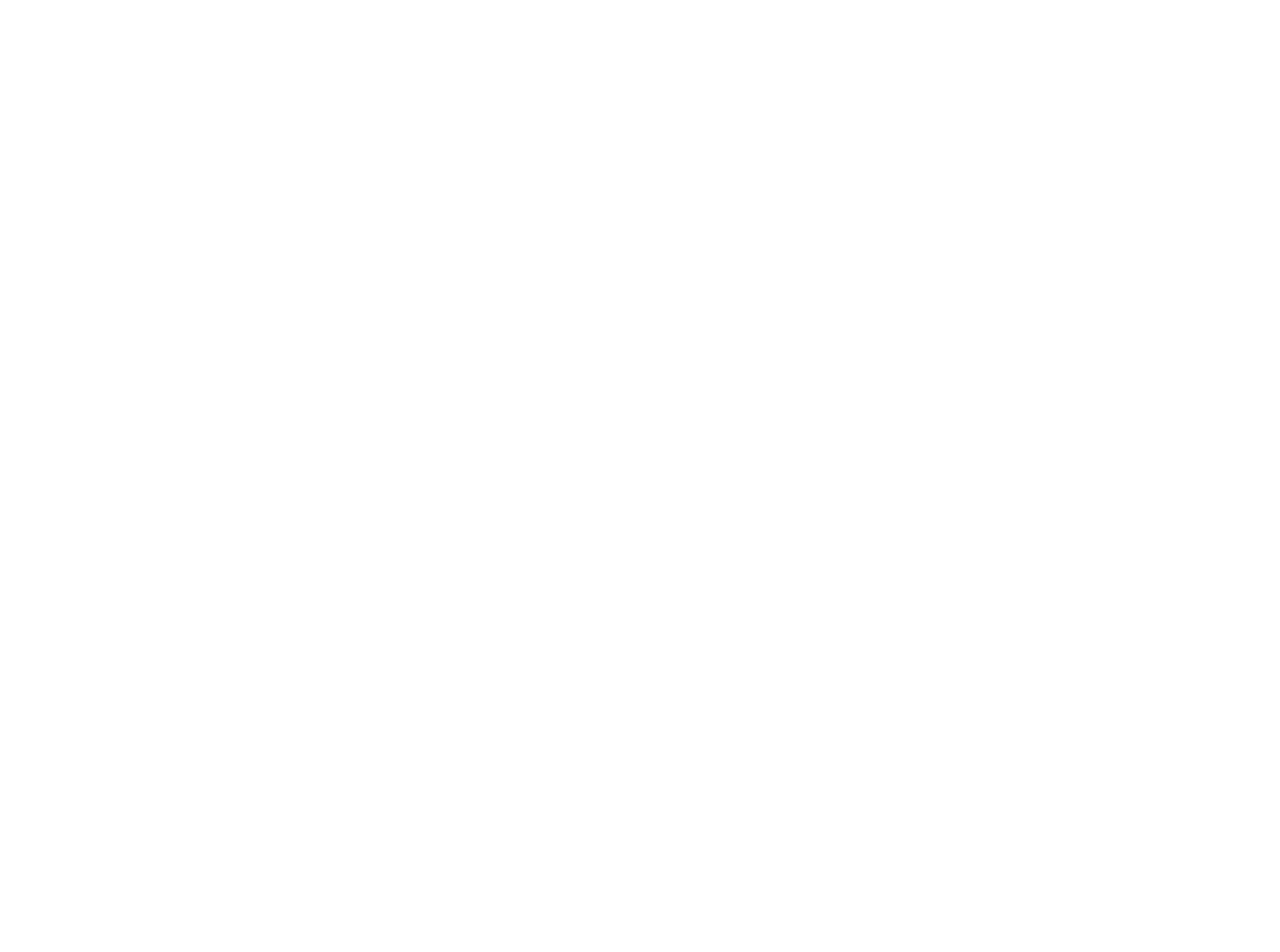
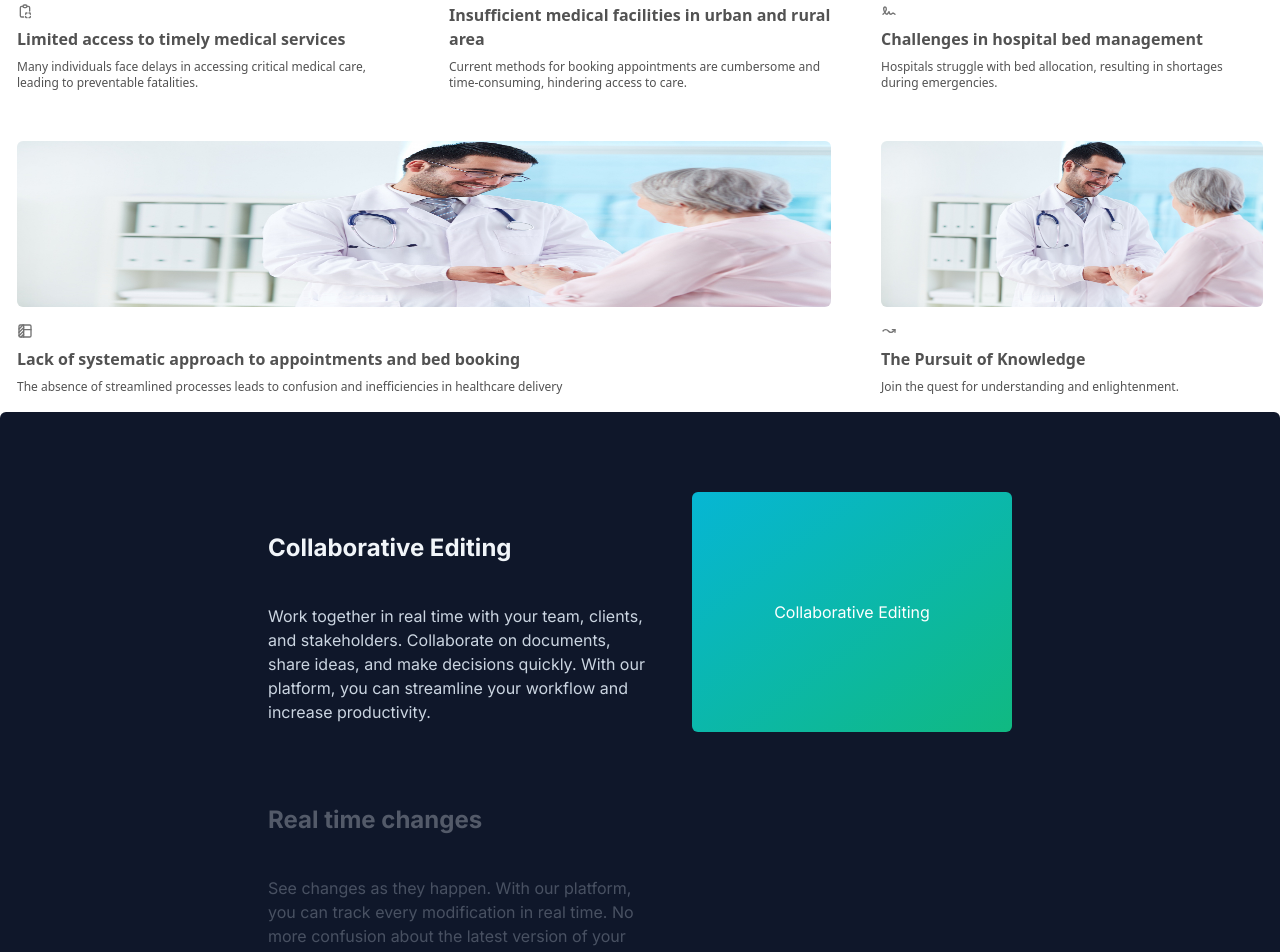
Before and after one commit to Taher2512/DokLink, a Next.js app: page / in a window 1280 px wide. Shown: the part 980-1932 px from the top of the page. Before the commit the page ends 800 px from the top, so only its background shows below. Built offline with nearby package versions, Linux system fonts and the light colour scheme.

Commit message:
Added Service and Problem Sections

```diff
--- a/package.json
+++ b/package.json
@@ -9,6 +9,7 @@
     "lint": "next lint"
   },
   "dependencies": {
+    "@tabler/icons-react": "^3.1.0",
     "clsx": "^2.1.0",
     "framer-motion": "^11.0.14",
     "next": "14.1.3",
--- a/src/app/components/sections/Hero.js
+++ b/src/app/components/sections/Hero.js
@@ -28,7 +28,7 @@
   ];
 
   return (
-    // <BackgroundGradientAnimation className="-z-10">
+    <BackgroundGradientAnimation className="-z-10">
     <div className="relative flex flex-row justify-end backdrop-blur-3xl z-20">
       <div className="absolute w-full h-screen flex flex-col justify-center px-10 border-2 border-black">
         <div>
@@ -64,7 +64,7 @@
         <Image src={"/hero-img-2.png"} width={700} height={700} />
       </div> */}
     </div>
-    // </BackgroundGradientAnimation>
+   </BackgroundGradientAnimation>
   );
 }
 
--- /dev/null
+++ b/src/app/components/sections/Problems.js
@@ -0,0 +1,77 @@
+"use client";
+
+import React from "react";
+import { cn } from "@/app/lib/utils/cn";
+import { BentoGrid, BentoGridItem } from "@/app/components/ui/BentoGrid";
+import {
+  IconArrowWaveRightUp,
+  IconBoxAlignRightFilled,
+  IconBoxAlignTopLeft,
+  IconClipboardCopy,
+  IconFileBroken,
+  IconSignature,
+  IconTableColumn,
+} from "@tabler/icons-react";
+import Image from "next/image";
+
+function Problems() {
+  const GridImg = ({ url }) => (
+    <div className="flex flex-1 w-full h-full min-h-[6rem] rounded-xl bg-gradient-to-br from-neutral-200 dark:from-neutral-900 dark:to-neutral-800 to-neutral-100">
+      <img className="w-full h-full rounded-md" src={url} />
+    </div>
+  );
+  const items = [
+    {
+      title: "Limited access to timely medical services",
+      description:
+        "Many individuals face delays in accessing critical medical care, leading to preventable fatalities.",
+      header: <GridImg />,
+      icon: <IconClipboardCopy className="h-4 w-4 text-neutral-500" />,
+    },
+    {
+      title: "Insufficient medical facilities in urban and rural area",
+      description:
+        "Current methods for booking appointments are cumbersome and time-consuming, hindering access to care.",
+      header: <GridImg />,
+      icon: <IconFileBroken className="h-4 w-4 text-neutral-500" />,
+    },
+    {
+      title: "Challenges in hospital bed management",
+      description:
+        "Hospitals struggle with bed allocation, resulting in shortages during emergencies.",
+      header: <GridImg url={"/hero-img.jpg"} />,
+
+      icon: <IconSignature className="h-4 w-4 text-neutral-500" />,
+    },
+    {
+      title: "Lack of systematic approach to appointments and bed booking",
+      description:
+        "The absence of streamlined processes leads to confusion and inefficiencies in healthcare delivery",
+      header: <GridImg url={"/hero-img.jpg"} />,
+      icon: <IconTableColumn className="h-4 w-4 text-neutral-500" />,
+    },
+    {
+      title: "The Pursuit of Knowledge",
+      description: "Join the quest for understanding and enlightenment.",
+      header: <GridImg url={"/hero-img.jpg"} />,
+      icon: <IconArrowWaveRightUp className="h-4 w-4 text-neutral-500" />,
+    },
+  ];
+
+  return (
+    <BentoGrid className="max-w-7xl mx-auto">
+      {items.map((item, i) => (
+        <BentoGridItem
+          key={i}
+          title={item.title}
+          description={item.description}
+          header={item.header}
+          icon={item.icon}
+          className={i === 3 || i === 6 ? "md:col-span-2" : ""}
+        />
+      ))}
+    </BentoGrid>
+  );
+}
+
+export default Problems;
--- /dev/null
+++ b/src/app/components/sections/Services.js
@@ -0,0 +1,63 @@
+"use client";
+import React from "react";
+import { StickyScroll } from "../ui/sticky-scroll-reveal";
+import Image from "next/image";
+
+function Services() {
+  const content = [
+    {
+      title: "Collaborative Editing",
+      description:
+        "Work together in real time with your team, clients, and stakeholders. Collaborate on documents, share ideas, and make decisions quickly. With our platform, you can streamline your workflow and increase productivity.",
+      content: (
+        <div className="h-full w-full bg-[linear-gradient(to_bottom_right,var(--cyan-500),var(--emerald-500))] flex items-center justify-center text-white">
+          Collaborative Editing
+        </div>
+      ),
+    },
+    {
+      title: "Real time changes",
+      description:
+        "See changes as they happen. With our platform, you can track every modification in real time. No more confusion about the latest version of your project. Say goodbye to the chaos of version control and embrace the simplicity of real-time updates.",
+      content: (
+        <div className="h-full w-full flex items-center justify-center text-white">
+          <Image
+            src="/linear.webp"
+            width={300}
+            height={300}
+            className="h-full w-full object-cover"
+            alt="linear board demo"
+          />
+        </div>
+      ),
+    },
+    {
+      title: "Version control",
+      description:
+        "Experience real-time updates and never stress about version control again. Our platform ensures that you're always working on the most recent version of your project, eliminating the need for constant manual updates. Stay in the loop, keep your team aligned, and maintain the flow of your work without any interruptions.",
+      content: (
+        <div className="h-full w-full bg-[linear-gradient(to_bottom_right,var(--orange-500),var(--yellow-500))] flex items-center justify-center text-white">
+          Version control
+        </div>
+      ),
+    },
+    {
+      title: "Running out of content",
+      description:
+        "Experience real-time updates and never stress about version control again. Our platform ensures that you're always working on the most recent version of your project, eliminating the need for constant manual updates. Stay in the loop, keep your team aligned, and maintain the flow of your work without any interruptions.",
+      content: (
+        <div className="h-full w-full bg-[linear-gradient(to_bottom_right,var(--cyan-500),var(--emerald-500))] flex items-center justify-center text-white">
+          Running out of content
+        </div>
+      ),
+    },
+  ];
+
+  return (
+    <div>
+      <StickyScroll content={content} />
+    </div>
+  );
+}
+
+export default Services;
--- /dev/null
+++ b/src/app/components/ui/BentoGrid.js
@@ -0,0 +1,41 @@
+import { cn } from "@/app/lib/utils/cn";
+export const BentoGrid = ({ className, children }) => {
+  return (
+    <div
+      className={cn(
+        "grid md:auto-rows-[18rem] grid-cols-1 md:grid-cols-3 gap-4 max-w-7xl mx-auto ",
+        className
+      )}
+    >
+      {children}
+    </div>
+  );
+};
+
+export const BentoGridItem = ({
+  className,
+  title,
+  description,
+  header,
+  icon,
+}) => {
+  return (
+    <div
+      className={cn(
+        "row-span-1 rounded-xl group/bento hover:shadow-xl transition duration-200 shadow-input dark:shadow-none p-4 dark:bg-black dark:border-white/[0.2] bg-white border border-transparent justify-between flex flex-col space-y-4",
+        className
+      )}
+    >
+      {header}
+      <div className="group-hover/bento:translate-x-2 transition duration-200">
+        {icon}
+        <div className="font-sans font-bold text-neutral-600 dark:text-neutral-200 mb-2 mt-2">
+          {title}
+        </div>
+        <div className="font-sans font-normal text-neutral-600 text-xs dark:text-neutral-300">
+          {description}
+        </div>
+      </div>
+    </div>
+  );
+};
--- /dev/null
+++ b/src/app/components/ui/sticky-scroll-reveal.js
@@ -0,0 +1,95 @@
+"use client";
+import React, { useRef } from "react";
+import { useMotionValueEvent, useScroll } from "framer-motion";
+import { motion } from "framer-motion";
+import { cn } from "@/app/lib/utils/cn";
+
+export const StickyScroll = ({ content, contentClassName }) => {
+  const [activeCard, setActiveCard] = React.useState(0);
+  const ref = useRef(null);
+  const { scrollYProgress } = useScroll({
+    // uncomment line 22 and comment line 23 if you DONT want the overflow container and want to have it change on the entire page scroll
+    // target: ref
+    container: ref,
+    offset: ["start start", "end start"],
+  });
+  const cardLength = content.length;
+
+  useMotionValueEvent(scrollYProgress, "change", (latest) => {
+    const cardsBreakpoints = content.map((_, index) => index / cardLength);
+    const closestBreakpointIndex = cardsBreakpoints.reduce(
+      (acc, breakpoint, index) => {
+        const distance = Math.abs(latest - breakpoint);
+        if (distance < Math.abs(latest - cardsBreakpoints[acc])) {
+          return index;
+        }
+        return acc;
+      },
+      0
+    );
+    setActiveCard(closestBreakpointIndex);
+  });
+
+  const backgroundColors = [
+    "var(--slate-900)",
+    "var(--black)",
+    "var(--neutral-900)",
+  ];
+  const linearGradients = [
+    "linear-gradient(to bottom right, var(--cyan-500), var(--emerald-500))",
+    "linear-gradient(to bottom right, var(--pink-500), var(--indigo-500))",
+    "linear-gradient(to bottom right, var(--orange-500), var(--yellow-500))",
+  ];
+  return (
+    <motion.div
+      animate={{
+        backgroundColor: backgroundColors[activeCard % backgroundColors.length],
+      }}
+      className={`h-screen overflow-y-auto flex justify-center relative space-x-10 rounded-md p-10 hide-scrollbar ${contentClassName}`}
+      ref={ref}
+    >
+      <div className="div relative flex items-start">
+        <div className="max-w-2xl">
+          {content.map((item, index) => (
+            <div key={item.title + index} className="my-20">
+              <motion.h2
+                initial={{
+                  opacity: 0,
+                }}
+                animate={{
+                  opacity: activeCard === index ? 1 : 0.3,
+                }}
+                className="text-2xl font-bold text-slate-100"
+              >
+                {item.title}
+              </motion.h2>
+              <motion.p
+                initial={{
+                  opacity: 0,
+                }}
+                animate={{
+                  opacity: activeCard === index ? 1 : 0.3,
+                }}
+                className="text-kg text-slate-300 max-w-sm mt-10"
+              >
+                {item.description}
+              </motion.p>
+            </div>
+          ))}
+          <div className="h-40" />
+        </div>
+      </div>
+      <motion.div
+        animate={{
+          background: linearGradients[activeCard % linearGradients.length],
+        }}
+        className={cn(
+          "hidden lg:block h-60 w-80 rounded-md bg-white sticky top-10 overflow-hidden",
+          contentClassName
+        )}
+      >
+        {content[activeCard].content ?? null}
+      </motion.div>
+    </motion.div>
+  );
+};
--- a/src/app/globals.css
+++ b/src/app/globals.css
@@ -1,6 +1,10 @@
 @tailwind base;
 @tailwind components;
 @tailwind utilities;
+
+body {
+  overflow-x: hidden;
+}
 
 #shape {
   width: 35rem;
@@ -14,6 +18,13 @@
   transform: rotate(0deg);
   will-change: border-radius, transform;
   animation: blob 10s linear infinite;
+}
+
+.hide-scrollbar {
+  &::-webkit-scrollbar {
+    display: none;
+  }
+  scrollbar-width: none;
 }
 
 @keyframes blob {
--- a/src/app/page.js
+++ b/src/app/page.js
@@ -1,11 +1,16 @@
 import Hero from "./components/sections/Hero";
 import Navbar from "./components/sections/Navbar";
+import Problems from "./components/sections/Problems";
+import Services from "./components/sections/Services";
 
 export default function Home() {
   return (
     <>
-      <Navbar />
+      {/* <Navbar /> */}
       <Hero />
+      <Problems />
+      <Services />
+      <Problems />
       {/* <Hero /> */}
     </>
   );
```
Also changed, not shown: 1 other file (tests, documents, lock files or other folders).
